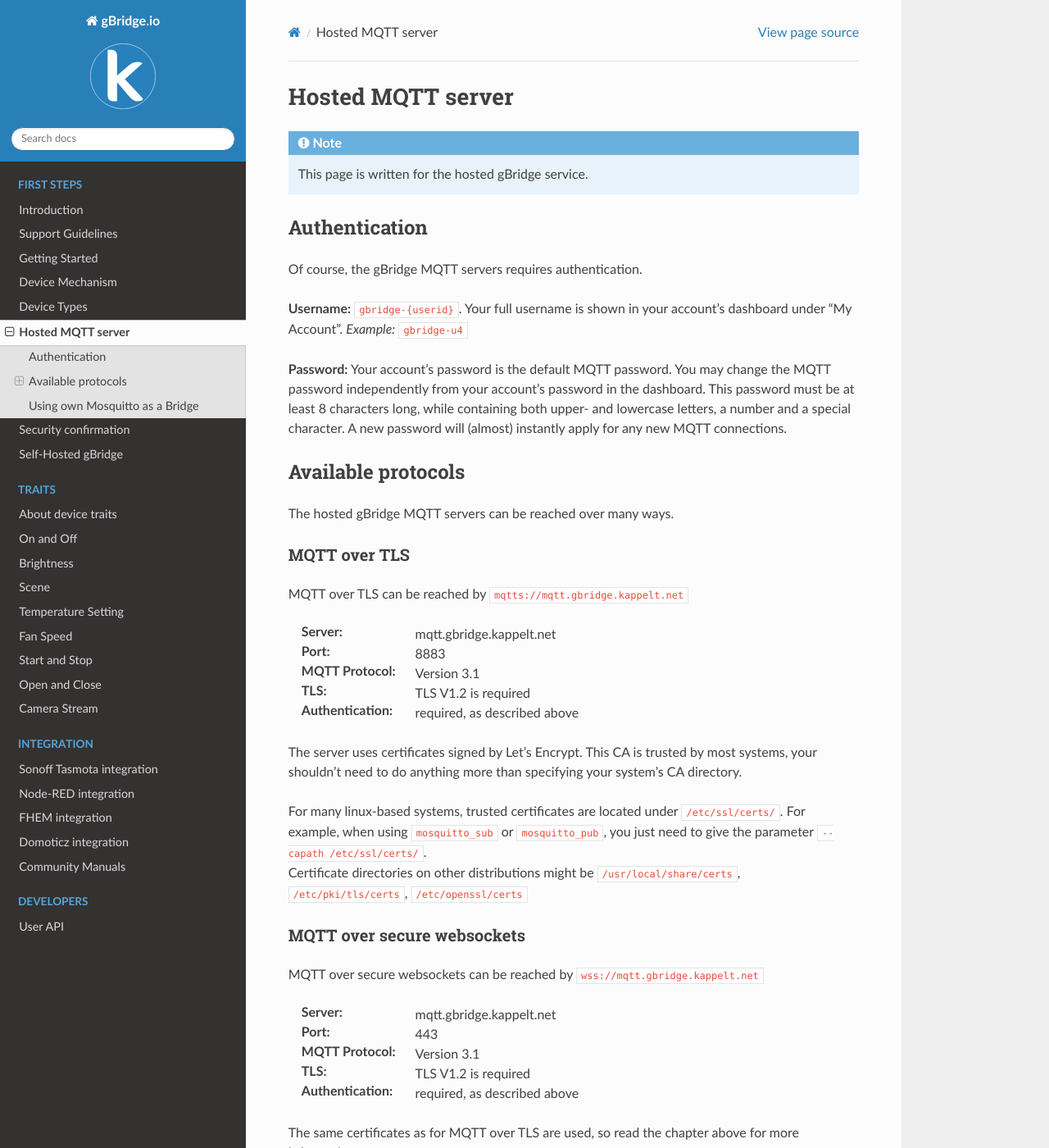
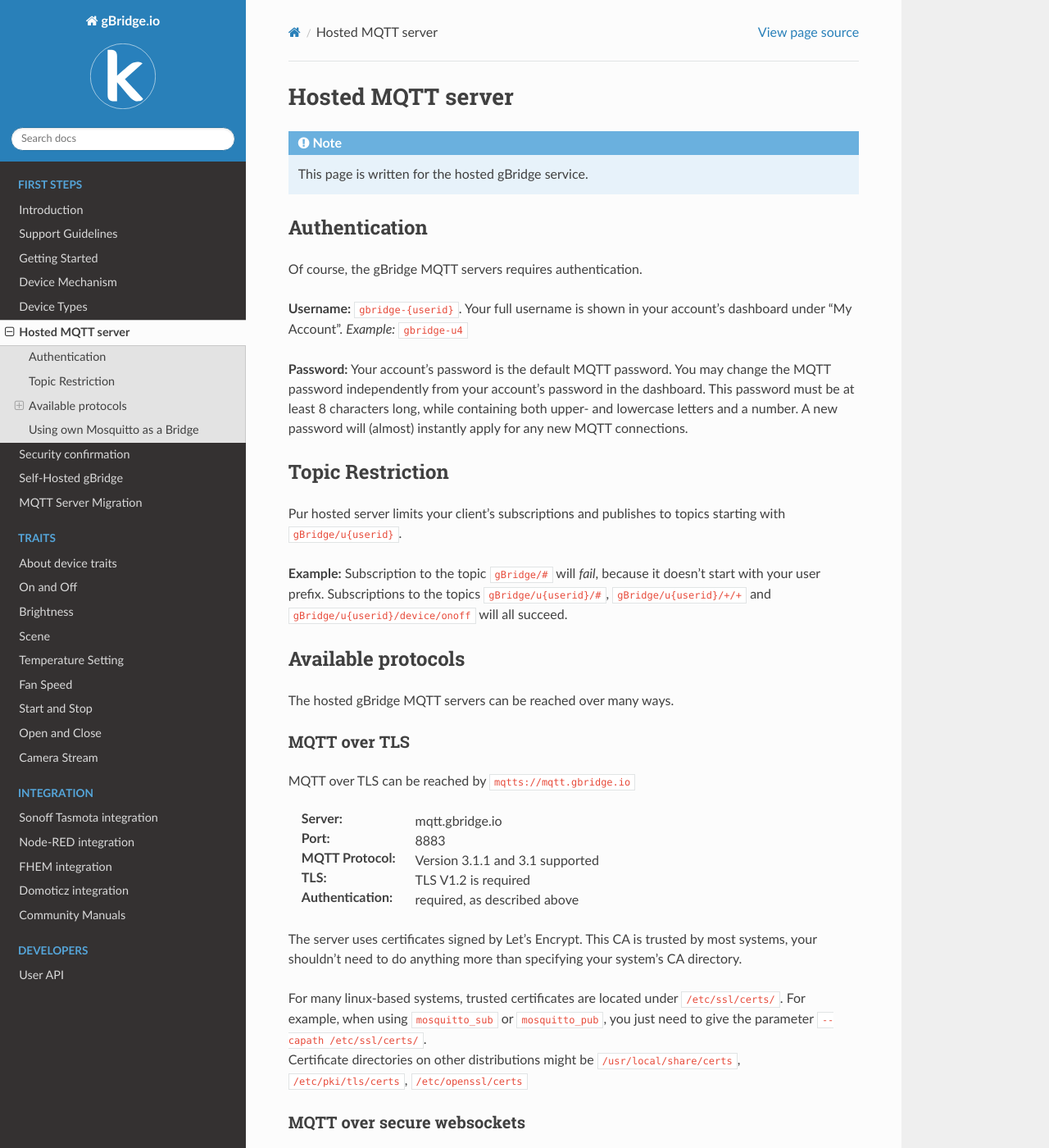
Before and after one commit to kservices/gBridge-doc, a Sphinx documentation site: the page built from source/firstSteps/mqttServer.rst, in a window 1280 px wide and 1400 px high. Shown: the whole window at 82% size. Built offline with Sphinx 7.4.7 and the Read the Docs theme 2.0.0, drawn with Linux system fonts in a browser that asks for light colours; some of the changed text lies outside the part shown.

Commit message:
MQTT server migration notice

```diff
--- a/source/firstSteps/mqttServer.rst
+++ b/source/firstSteps/mqttServer.rst
@@ -10,7 +10,13 @@
 
 **Username:** :code:`gbridge-{userid}`. Your full username is shown in your account's dashboard under "My Account". *Example:* :code:`gbridge-u4`
 
-**Password:** Your account's password is the default MQTT password. You may change the MQTT password independently from your account's password in the dashboard. This password must be at least 8 characters long, while containing both upper- and lowercase letters, a number and a special character. A new password will (almost) instantly apply for any new MQTT connections.
+**Password:** Your account's password is the default MQTT password. You may change the MQTT password independently from your account's password in the dashboard. This password must be at least 8 characters long, while containing both upper- and lowercase letters and a number. A new password will (almost) instantly apply for any new MQTT connections.
+
+Topic Restriction
+-------------------
+Pur hosted server limits your client's subscriptions and publishes to topics starting with :code:`gBridge/u{userid}`.
+
+**Example:** Subscription to the topic :code:`gBridge/#` will *fail*, because it doesn't start with your user prefix. Subscriptions to the topics :code:`gBridge/u{userid}/#`, :code:`gBridge/u{userid}/+/+` and :code:`gBridge/u{userid}/device/onoff` will all succeed.
 
 Available protocols
 ---------------------
@@ -19,11 +25,11 @@
 
 MQTT over TLS
 ~~~~~~~~~~~~~~~~
-MQTT over TLS can be reached by :code:`mqtts://mqtt.gbridge.kappelt.net`
+MQTT over TLS can be reached by :code:`mqtts://mqtt.gbridge.io`
 
-:Server: mqtt.gbridge.kappelt.net
+:Server: mqtt.gbridge.io
 :Port: 8883
-:MQTT Protocol: Version 3.1
+:MQTT Protocol: Version 3.1.1 and 3.1 supported
 :TLS: TLS V1.2 is required
 :Authentication: required, as described above
 
@@ -34,11 +40,12 @@
 
 MQTT over secure websockets
 ~~~~~~~~~~~~~~~~~~~~~~~~~~~~~~~
-MQTT over secure websockets can be reached by :code:`wss://mqtt.gbridge.kappelt.net`
+MQTT over secure websockets can be reached by :code:`wss://mqtt.gbridge.io/mqtt`
 
-:Server: mqtt.gbridge.kappelt.net
+:Server: mqtt.gbridge.io
+:Path: /mqtt
 :Port: 443
-:MQTT Protocol: Version 3.1
+:MQTT Protocol: Version 3.1.1 and 3.1 supported
 :TLS: TLS V1.2 is required
 :Authentication: required, as described above
 
@@ -49,11 +56,11 @@
 .. WARNING::
    Unencrypted MQTT, especially over the (public, bad) internet, should *never* be used by any means. Support for plain MQTT can be canceled at any time, without any notice.
 
-Plain, unsecure MQTT can be reached by :code:`mqtt://mqtt.gbridge.kappelt.net`
+Plain, unsecure MQTT can be reached by :code:`mqtt://mqtt.gbridge.io`
 
-:Server: mqtt.gbridge.kappelt.net
+:Server: mqtt.gbridge.io
 :Port: 1883
-:MQTT Protocol: Version 3.1
+:MQTT Protocol: Version 3.1.1 and 3.1 supported
 :Authentication: required, as described above
 
 MQTT over websockets
@@ -61,11 +68,12 @@
 .. WARNING::
    Unencrypted MQTT, especially over the (public, bad) internet, should *never* be used by any means. Support for MQTT over (unsecured) websockets can be canceled at any time, without any notice.
 
-Plain, unsecure MQTT can be reached by :code:`ws://mqtt.gbridge.kappelt.net`
+Plain, unsecure MQTT can be reached by :code:`ws://mqtt.gbridge.io/mqtt`
 
-:Server: mqtt.gbridge.kappelt.net
+:Server: mqtt.gbridge.io
+:Path: /mqtt
 :Port: 80
-:MQTT Protocol: Version 3.1
+:MQTT Protocol: Version 3.1.1 and 3.1 supported
 :Authentication: required, as described above
 
 .. _mqttServer-mosquittoBridge:
@@ -92,9 +100,9 @@
 .. code-block:: aconf
 
     connection kappelt-gbridge
-    address mqtt.gbridge.kappelt.net:8883
+    address mqtt.gbridge.io:8883
     bridge_attempt_unsubscribe true
-    bridge_protocol_version mqttv31
+    bridge_protocol_version mqttv311
     cleansession true
     remote_username {gbridge-mqtt-username}
     remote_password {gbridge-mqtt-password}
@@ -116,11 +124,11 @@
     1532876260: Config loaded from /etc/mosquitto/mosquitto.conf.
     1532876260: Opening ipv4 listen socket on port 1883.
     1532876260: Opening ipv6 listen socket on port 1883.
-    1532876260: Connecting bridge kappelt-gbridge (mqtt.gbridge.kappelt.net:8883)
+    1532876260: Connecting bridge kappelt-gbridge (mqtt.gbridge.io:8883)
     1532876260: New connection from 192.168.2.151 on port 1883.
     1532876260: New client connected from 192.168.2.151 as KH102_BC73E4 (c1, k15, u'DVES_USER').
     [...]
 
-Now, subscribe to a device topic of gBridge (like :code:`gBridge/u1/d1/onoff`), but do *not* connect to the gBridge MQTT server (:code:`mqtt.gbridge.kappelt.net`), connect to your local MQTT server instead.
+Now, subscribe to a device topic of gBridge (like :code:`gBridge/u1/d1/onoff`), but do *not* connect to the gBridge MQTT server (:code:`mqtt.gbridge.io`), connect to your local MQTT server instead.
 
 If everything is OK, you should now receive messages from your local server as you would from the gBridge server.
--- a/source/index.rst
+++ b/source/index.rst
@@ -61,6 +61,7 @@
    firstSteps/mqttServer
    firstSteps/twofa
    selfHosted/hostItYourself
+   firstSteps/mqttMigration
 
 .. toctree::
     :maxdepth: 2
```
Also changed, not shown: source/firstSteps/mqttMigration.rst (added, +30 -0 lines).
